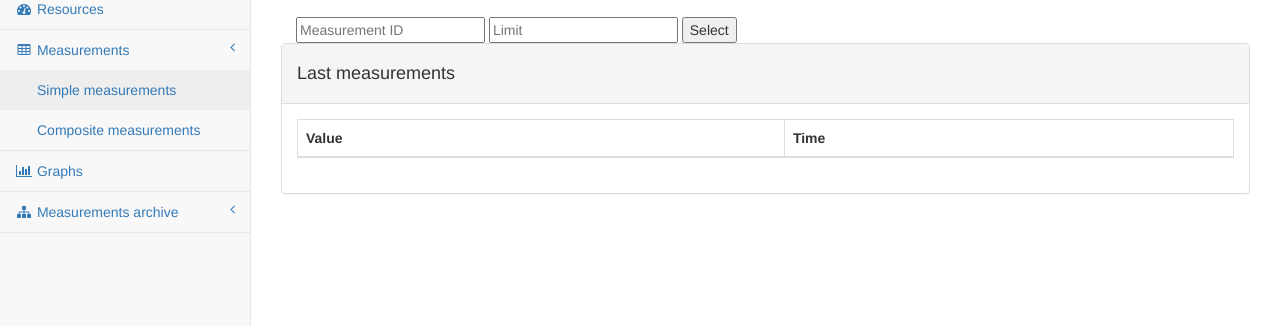
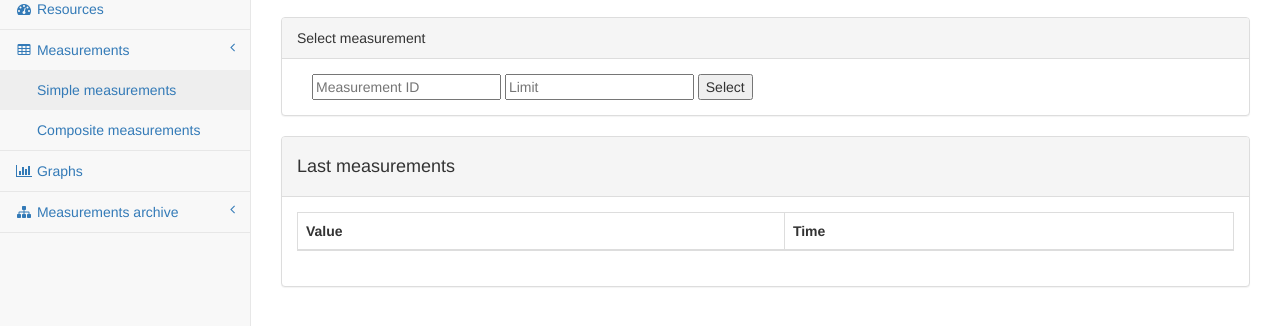
Before and after one commit to pawellll/programowanieZespolowe, a website: page web/pages/simple.html in a window 1280 px wide. Shown: the part 144-470 px from the top of the page. Drawn offline with Linux system fonts and the light colour scheme.

Commit message:
Bug fixing

```diff
--- a/web/pages/simple.html
+++ b/web/pages/simple.html
@@ -143,8 +143,14 @@
                 </div>
             </div>
 
-
-					<div class="col-xs-8 wow animated slideInLeft" data-wow-delay=".5s">
+			<div class="panel panel-default">
+                <div class="panel-heading">
+                    Select measurement
+                </div>
+                <!-- /.panel-heading -->
+                <div class="panel-body">
+					<div class="tmp-form">
+						<div class="col-xs-8 wow animated slideInLeft" data-wow-delay=".5s">
 						<!-- Name -->
 						<input type="text" name="measurementName" id="measurementId" required="required" class="form" placeholder="Measurement ID" />
 						<!-- Email -->
@@ -154,6 +160,11 @@
 					</div>
 					<!-- Clear -->
 					<div class="clear"></div>
+					</div>
+                </div>
+                <!-- /.panel-body -->
+            </div>
+
 
             <div class="row">
                 <div class="col-lg-12">
```
